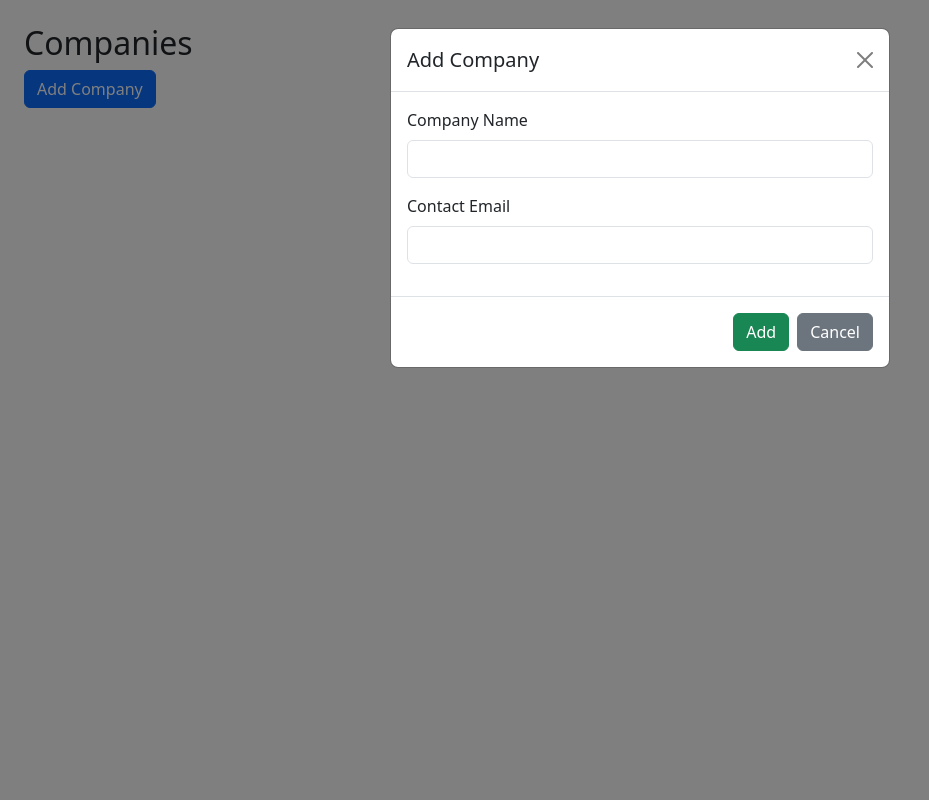
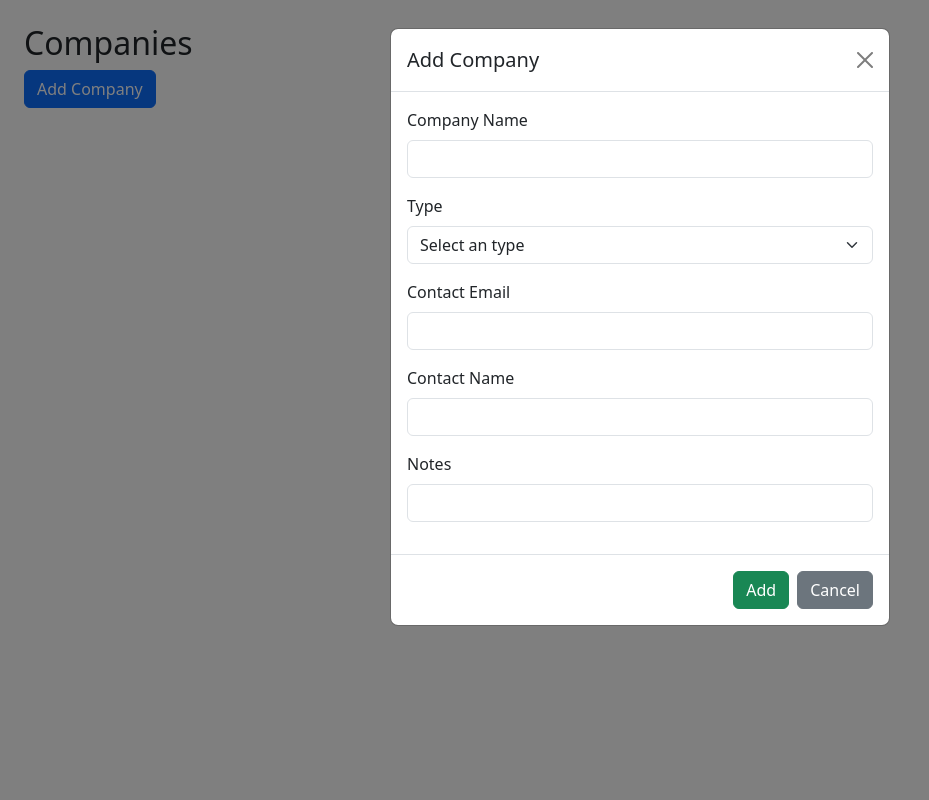
Before and after one commit to aeshen27/aaasponsorships, a Flask app: template app/templates/companies/list.html in a window 1280 px wide, after a click on "Add Company". Shown: the whole page, without its empty margins (0-929 px from the left). Run offline with Flask 3, Linux system fonts and the light colour scheme; the template is opened without the code that fills it: most values are stand-ins (such as "Sample title", 1, 10 or a date in 2020).

Commit message:
db adding functionality

```diff
--- a/app/companies/routes.py
+++ b/app/companies/routes.py
@@ -16,11 +16,14 @@ def list_companies():
 def add_company():
     if request.method == 'POST':
         name = request.form.get('name')
+        type = request.form.get('type')
         email = request.form.get('email')
+        contact = request.form.get('contact')
+        notes = request.form.get('notes')
 
         conn = db.get_connection()
         cursor = conn.cursor(dictionary=True)
-        cursor.execute("INSERT ()")
+        cursor.execute("INSERT INTO companies (name, contacted, type, email, contact, notes) VALUES (" + name + ", 'no', " + type + ", " + email + ", " + contact + ", " + notes + ");")
 
         return redirect(url_for('companies.list_companies'))
 
--- a/app/templates/companies/list.html
+++ b/app/templates/companies/list.html
@@ -43,8 +43,26 @@
                             <input type="text" name="name" id="name" class="form-control" required>
                         </div>
                         <div class="mb-3">
+                            <label for="type" class="form-label">Type</label>
+                            <select name="type" id="type" class="form-select" required>
+                                <option value="" disabled selected>Select an type</option>
+                                <option value="snack">Snack</option>
+                                <option value="bev">Bev</option>
+                                <option value="cosmetic">Cosmetic</option>
+                                <option value="other">Other</option>
+                            </select>
+                        </div>
+                        <div class="mb-3">
                             <label for="email" class="form-label">Contact Email</label>
                             <input type="email" name="email" id="email" class="form-control" required>
+                        </div>
+                        <div class="mb-3">
+                            <label for="contact" class="form-label">Contact Name</label>
+                            <input type="text" name="contact" id="contact" class="form-control" required>
+                        </div>
+                        <div class="mb-3">
+                            <label for="notes" class="form-label">Notes</label>
+                            <input type="text" name="notes" id="notes" class="form-control" required>
                         </div>
                     </div>
                     <div class="modal-footer">
@@ -56,6 +74,5 @@
         </div>
     </div>
         <script src="https://cdn.jsdelivr.net/npm/bootstrap@5.3.0/dist/js/bootstrap.bundle.min.js"></script>
-
     </body>
 </html>
```
Lines whose indentation alone changed are shown as unchanged.
